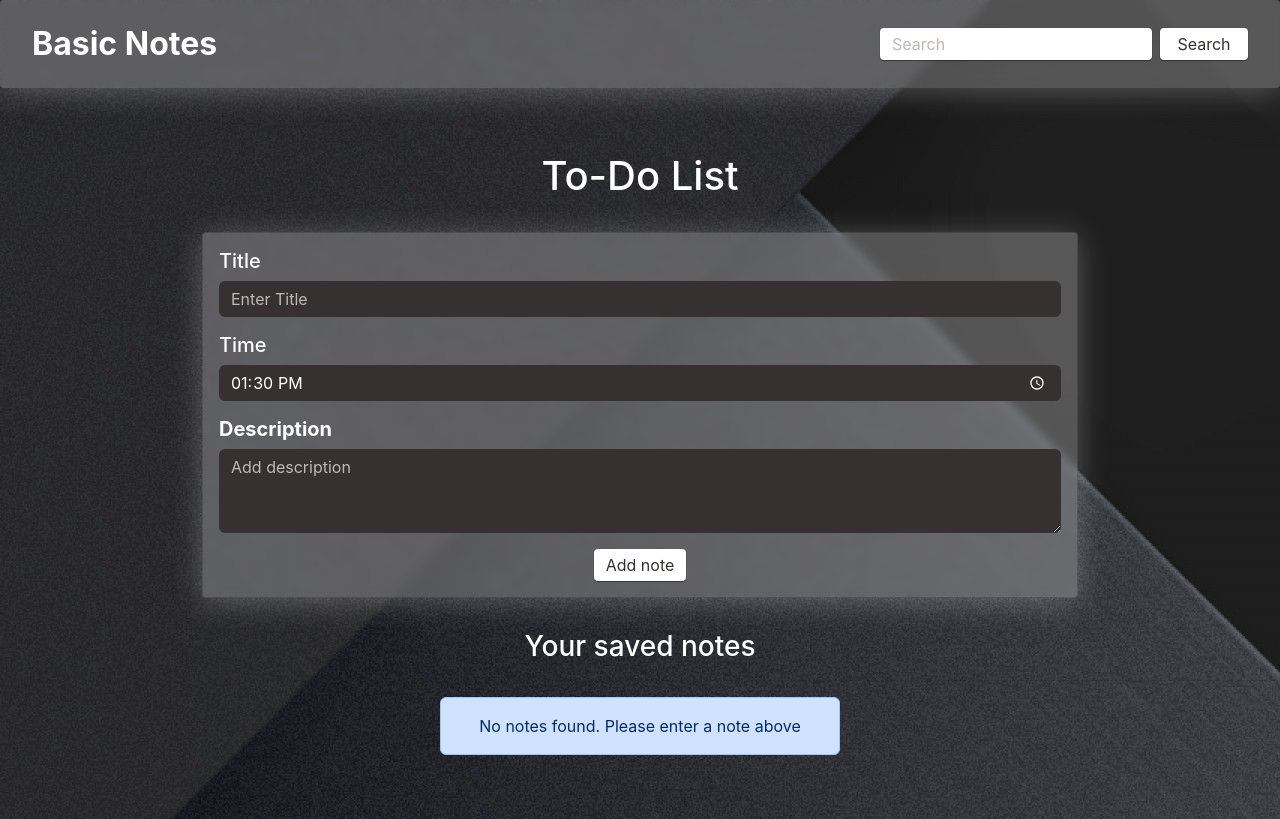
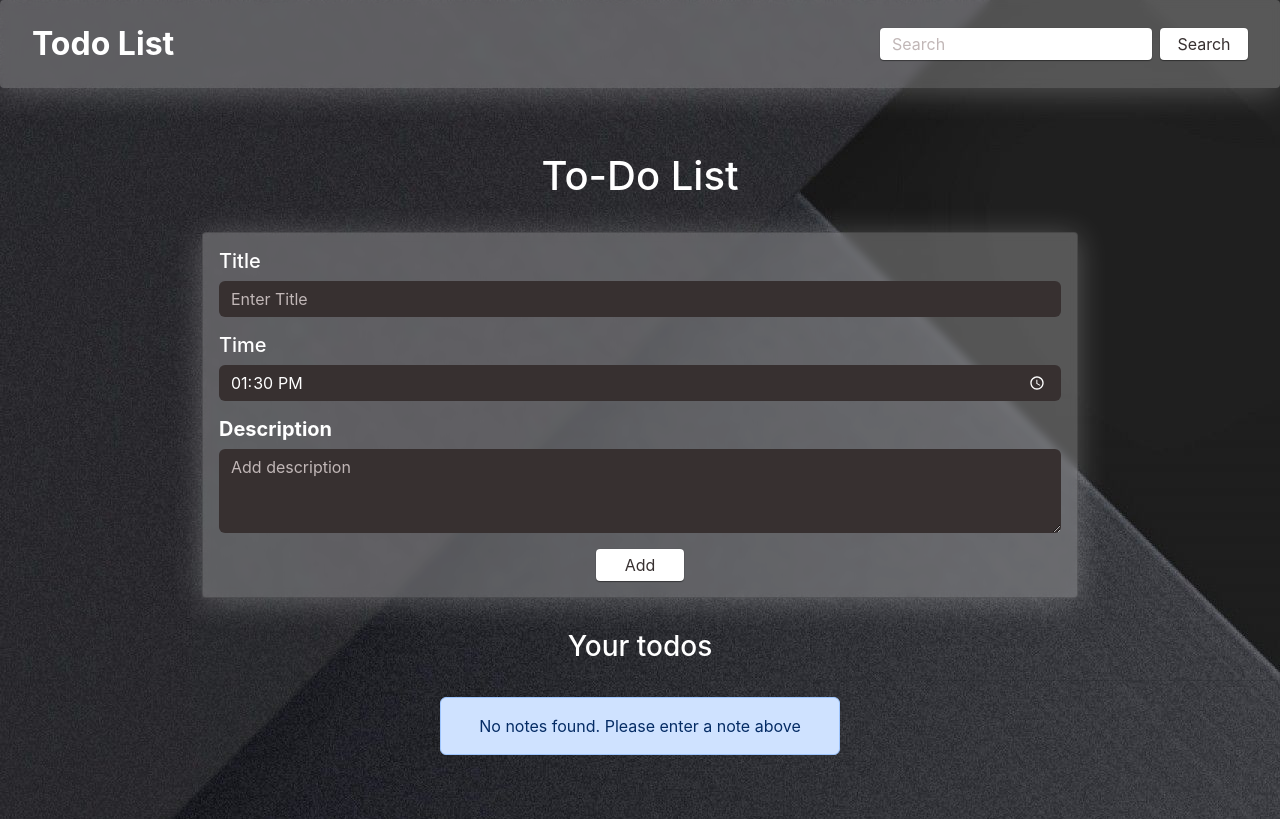
Before and after one commit to SahilSingh177/GDSC-WebDev01-todos, a plain HTML site: page index.html in a window 1280 px wide. Drawn offline with nearby package versions, Linux system fonts and the light colour scheme; a web font is replaced by a local one.

Commit message:
renamed notes to todo list

```diff
--- a/index.html
+++ b/index.html
@@ -4,7 +4,7 @@
     <meta charset="UTF-8" />
     <meta http-equiv="X-UA-Compatible" content="IE=edge" />
     <meta name="viewport" content="width=device-width, initial-scale=1.0" />
-    <title>Notes App</title>
+    <title>Todo List</title>
     <link
       href="https://cdn.jsdelivr.net/npm/bootstrap@5.3.0-alpha1/dist/css/bootstrap.min.css"
       rel="stylesheet"
@@ -38,7 +38,7 @@
 
   <body background="bg.jpeg">
     <nav class="bg-glass">
-      <a class="nav-title" href="/">Basic Notes</a>
+      <a class="nav-title" href="/">Todo List</a>
       <div class="nav-list-wrapper">
         <ul class="nav-list">
           <li class="nav-item">
@@ -93,14 +93,14 @@
             </div>
           </div>
           <div id="addbtndiv">
-            <button class="classic-btn" id="addBtn">Add note</button>
+            <button class="classic-btn" id="addBtn">Add</button>
           </div>
         </div>
       </div>
     </div>
     <!-- my-3 is used for margin -->
     <div class="text-center">
-      <h3 class="text-white">Your saved notes</h3>
+      <h3 class="text-white">Your todos</h3>
       <hr />
       <div id="notes" class="row container-fluid">
         <!-- row class helps to put the card in row and container-fluid allows it to have distance from the sides -->
```
